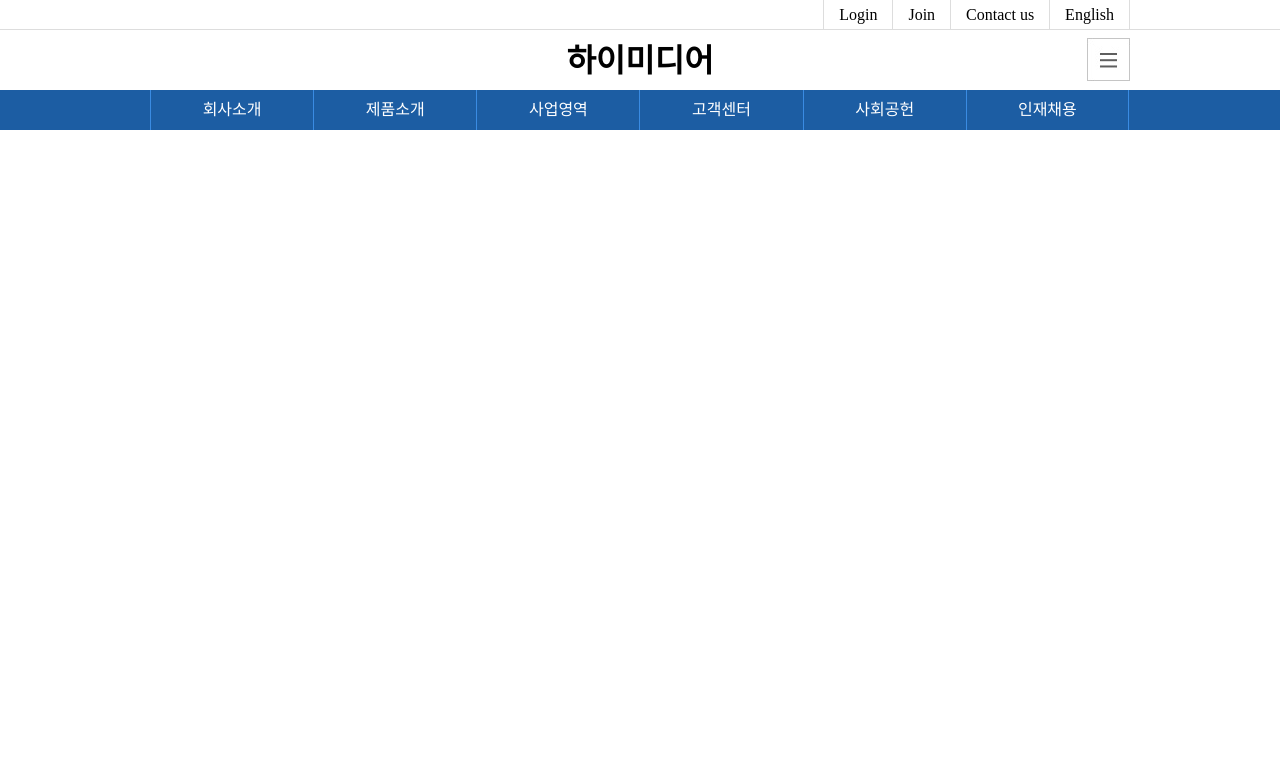
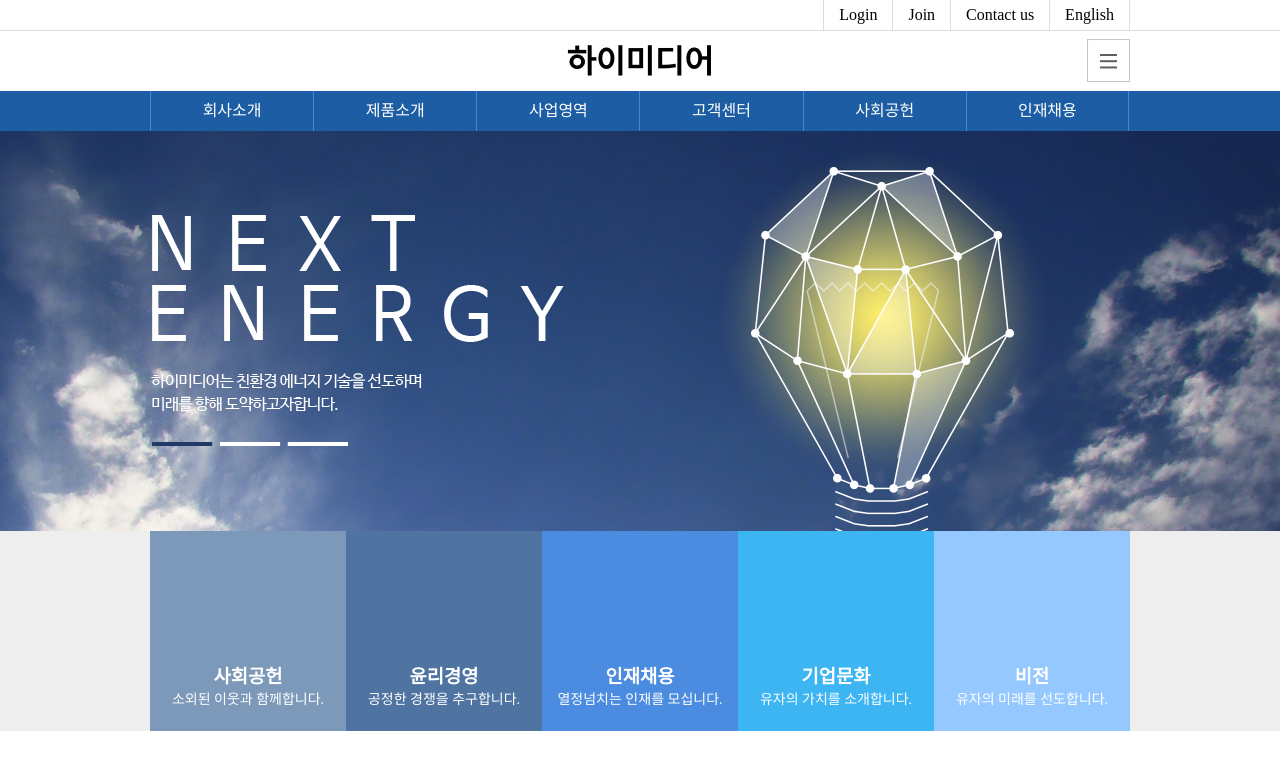
Before and after one commit to choidayeon/himedia, a plain HTML site: page index.html in a window 1280 px wide. Drawn offline with Linux system fonts and the light colour scheme.

Commit message:
style add

```diff
--- a/css/style.css
+++ b/css/style.css
@@ -1,22 +1,40 @@
 @charset "utf-8";
+
+*{box-sizing:border-box;}
+.clearfix:after{content:"";display:block;clear:both;}
+
 #main_haeder{width:100%;}
-#main_gnb_wrap{width:100%;height:30px;border-bottom:1px solid #ddd;}
+#main_gnb_wrap{width:100%;border-bottom:1px solid #ddd;}
 #main_gnb{width:980px;margin:0 auto;}
-nav#gnb:after{content:"";display:block;clear:both;}
-nav#gnb>ul{float:right;overflow:hidden;}
-nav#gnb>ul>li{float:left;border-left:1px solid #ddd;}
-nav#gnb>ul>li:last-child{border-right:1px solid #ddd;}
-nav#gnb>ul>li>a{display:block;line-height:30px;padding:0 15px;}
-nav#gnb>ul>li>a:hover{font-weight:bold;}
+#gnb>ul{float:right;}
+#gnb>ul>li{float:left;border-left:1px solid #ddd;}
+#gnb>ul>li:last-child{border-right:1px solid #ddd;}
+#gnb>ul>li>a{display:block;line-height:30px;padding:0 15px;}
+#gnb>ul>li>a:hover{font-weight:bold;}
 
 #logo_wrap{width:980px;height:60px;margin:0 auto;position:relative}
 #logo_wrap>h1{width:250px;text-align:center;margin:0 auto;padding-top:5px;}
 #logo_wrap>div.toggle{position:absolute;right:0;top:8px;}
 
-#main_lnb_wrap{width:100%;height:40px;background:#1c5da3;}
+#main_lnb_wrap{width:100%;background:#1c5da3;}
 #main_lnb{width:980px;margin:0 auto;}
-#lnb>ul{overflow:hidden;}
 #lnb>ul>li{float:left;width:16.65%;border-left:1px solid #3a8be2;}
 #lnb>ul>li:last-child{border-right:1px solid #3a8be2;}
 #lnb>ul>li>a{display:block;text-align:center;line-height:40px;color:white;}
-#lnb>ul>li>a:hover{background:skyblue;font-weight:bold;color:#1c5da3;}
+#lnb>ul>li>a:hover{background:powderblue;font-weight:bold;color:#1c5da3;}
+
+#visual_wrap{height:400px;background:#192c59 url(../images/visual_bg.jpg) no-repeat center;}
+#visual_wrap .visual{width:980px;margin:0 auto;position:relative;}
+#visual_wrap .img01{position:absolute;right:40px;}
+#visual_wrap .img02{position:absolute;top:60px;left:-10px;}
+
+#nav_wrap{width:100%;height:200px;background:#eee;}
+#nav{width:980px;margin:0 auto;}
+#nav>ul{}
+#nav>ul>li{float:left;width:20%;text-align:center;color:white;padding-top:130px;}
+#nav>ul>li:nth-child(1){background:#7c99b9;height:200px;}
+#nav>ul>li:nth-child(2){background:#4f74a1;height:200px;}
+#nav>ul>li:nth-child(3){background:#4b8ce0;height:200px;}
+#nav>ul>li:nth-child(4){background:#3db5f3;height:200px;}
+#nav>ul>li:nth-child(5){background:#95c8ff;height:200px;}
+#nav li>p{font-size:14px;}
--- a/index.html
+++ b/index.html
@@ -11,8 +11,8 @@
 <header id="main_header">
 	<div id="main_gnb_wrap">
 		<nav id="main_gnb">
-			<nav id="gnb">
-				<ul>
+			<nav id="gnb" class="clearfix">
+				<ul class="clearfix">
 					<li><a href="#">Login</a></li>
 					<li><a href="#">Join</a></li>
 					<li><a href="#">Contact us</a></li>
@@ -28,7 +28,7 @@
 	<div id="main_lnb_wrap">
 		<nav id="main_lnb">
 			<nav id="lnb">
-				<ul>
+				<ul class="clearfix">
 					<li><a href="#">회사소개</a></li>
 					<li><a href="#">제품소개</a></li>
 					<li><a href="#">사업영역</a></li>
@@ -40,5 +40,37 @@
 		</nav>
 	</div>
 </header>
+<div id="visual_wrap">
+	<div class="visual">
+		<img src="./images/bulb.png" alt="전구" class="img01">
+		<img src="./images/title.png" alt="타이틀" class="img02">
+	</div>
+</div>
+<div id="nav_wrap">
+	<div id="nav">
+		<ul class="clearfix">
+			<li>
+				<h3>사회공헌</h3>
+				<p>소외된 이웃과 함께합니다.</p>
+			</li>
+			<li>
+				<h3>윤리경영</h3>
+				<p>공정한 경쟁을 추구합니다.</p>
+			</li>
+			<li>
+				<h3>인재채용</h3>
+				<p>열정넘치는 인재를 모십니다.</p>
+			</li>
+			<li>
+				<h3>기업문화</h3>
+				<p>유자의 가치를 소개합니다.</p>
+			</li>
+			<li>
+				<h3>비전</h3>
+				<p>유자의 미래를 선도합니다.</p>
+			</li>
+		</ul>
+	</div>
+</div>
 </body>
 </html>
```
Also changed, not shown: images/bulb.png (added), images/title.png (added), images/visual_bg.jpg (added).
